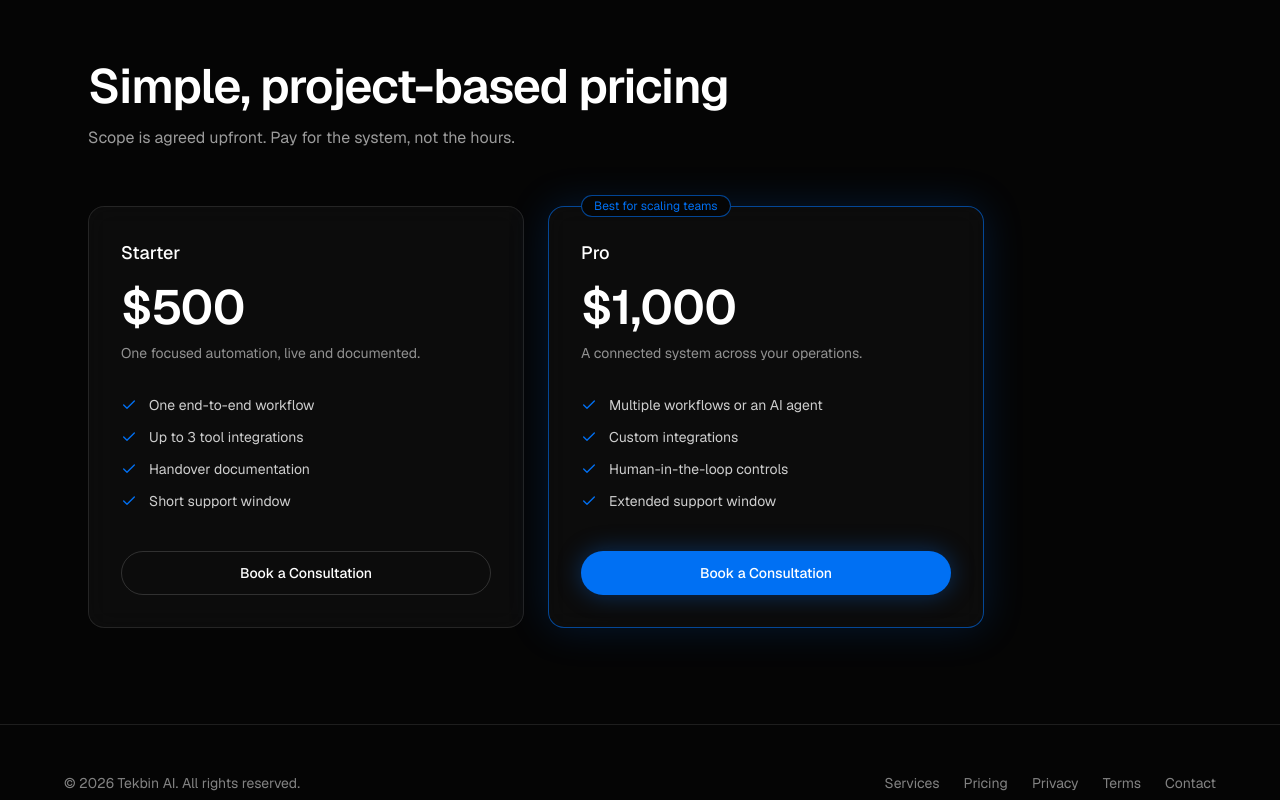
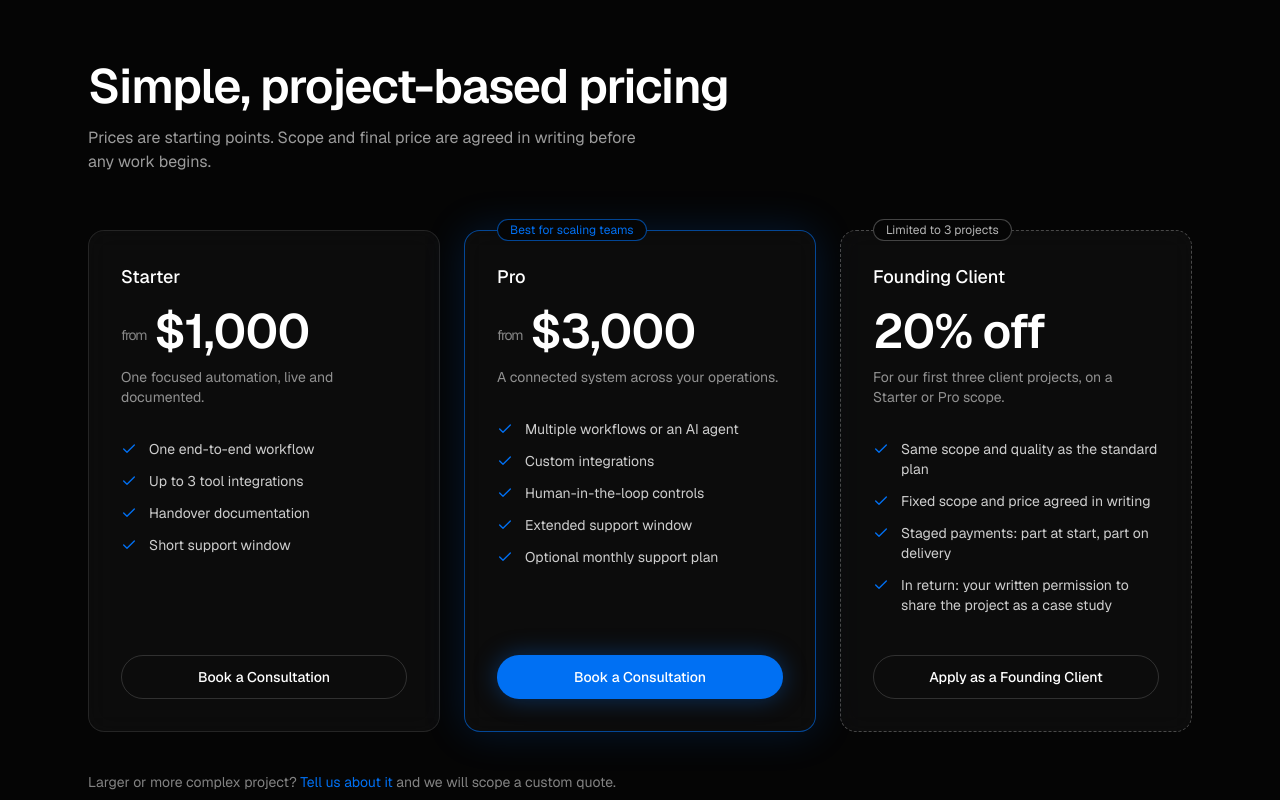
Before and after one commit to Alirubic360/tekbin-ai, a Next.js app: page / in a window 1280 px wide. Shown: the part 1860-2660 px from the top of the page. Built offline with nearby package versions, Linux system fonts and the light colour scheme; no server answers.

Commit message:
Update pricing (Starter from $1,000, Pro from $3,000), add Founding Client plan

```diff
--- a/components/Pricing.tsx
+++ b/components/Pricing.tsx
@@ -4,21 +4,44 @@ import Reveal from "@/components/Reveal";
 import { site } from "@/lib/site";
 import { cn } from "@/lib/utils";
 
-// Placeholder pricing — confirm real packages before launch.
+// Prices are starting points; final scope and price are agreed in writing.
+// NOTE: the Founding Client offer is limited to the first three client projects.
+// Remove or update it once those spots are taken so the page stays accurate.
 const plans = [
   {
     name: "Starter",
-    price: "$500",
+    price: "$1,000",
     blurb: "One focused automation, live and documented.",
     features: ["One end-to-end workflow", "Up to 3 tool integrations", "Handover documentation", "Short support window"],
     featured: false,
+    founding: false,
   },
   {
     name: "Pro",
-    price: "$1,000",
+    price: "$3,000",
     blurb: "A connected system across your operations.",
-    features: ["Multiple workflows or an AI agent", "Custom integrations", "Human-in-the-loop controls", "Extended support window"],
+    features: [
+      "Multiple workflows or an AI agent",
+      "Custom integrations",
+      "Human-in-the-loop controls",
+      "Extended support window",
+      "Optional monthly support plan",
+    ],
     featured: true,
+    founding: false,
+  },
+  {
+    name: "Founding Client",
+    price: "20% off",
+    blurb: "For our first three client projects, on a Starter or Pro scope.",
+    features: [
+      "Same scope and quality as the standard plan",
+      "Fixed scope and price agreed in writing",
+      "Staged payments: part at start, part on delivery",
+      "In return: your written permission to share the project as a case study",
+    ],
+    featured: false,
+    founding: true,
   },
 ];
 
@@ -27,19 +50,35 @@ export default function Pricing() {
     <section id="pricing" className="mx-auto max-w-6xl scroll-mt-20 px-6 py-24">
       <Reveal>
         <h2 className="text-3xl font-semibold tracking-tight md:text-5xl">Simple, project-based pricing</h2>
-        <p className="mt-4 max-w-xl text-white/60">Scope is agreed upfront. Pay for the system, not the hours.</p>
+        <p className="mt-4 max-w-xl text-white/60">
+          Prices are starting points. Scope and final price are agreed in writing before any work begins.
+        </p>
       </Reveal>
-      <div className="mt-14 grid max-w-4xl gap-6 md:grid-cols-2">
+      <div className="mt-14 grid gap-6 md:grid-cols-3">
         {plans.map((p, i) => (
           <Reveal key={p.name} delay={i * 0.08}>
-            <div className={cn("glass-card relative flex h-full flex-col p-8", p.featured && "border-accent/60 shadow-[0_0_40px_rgba(0,112,243,0.18)]")}>
+            <div
+              className={cn(
+                "glass-card relative flex h-full flex-col p-8",
+                p.featured && "border-accent/60 shadow-[0_0_40px_rgba(0,112,243,0.18)]",
+                p.founding && "border-dashed border-white/25"
+              )}
+            >
               {p.featured && (
                 <span className="absolute -top-3 left-8 rounded-full border border-accent/60 bg-background px-3 py-0.5 text-xs text-accent">
                   Best for scaling teams
                 </span>
               )}
+              {p.founding && (
+                <span className="absolute -top-3 left-8 rounded-full border border-white/25 bg-background px-3 py-0.5 text-xs text-white/70">
+                  Limited to 3 projects
+                </span>
+              )}
               <h3 className="text-lg font-medium">{p.name}</h3>
-              <p className="mt-4 text-5xl font-semibold tracking-tight">{p.price}</p>
+              <p className="mt-4 text-5xl font-semibold tracking-tight">
+                {!p.founding && <span className="mr-2 align-middle text-sm font-normal text-white/50">from</span>}
+                {p.price}
+              </p>
               <p className="mt-3 text-sm text-white/55">{p.blurb}</p>
               <ul className="mt-8 flex-1 space-y-3 text-sm text-white/80">
                 {p.features.map((f) => (
@@ -50,12 +89,21 @@ export default function Pricing() {
                 ))}
               </ul>
               <Button asChild variant={p.featured ? "default" : "outline"} className="mt-10">
-                <a href={site.bookingUrl}>Book a Consultation</a>
+                <a href={site.bookingUrl}>{p.founding ? "Apply as a Founding Client" : "Book a Consultation"}</a>
               </Button>
             </div>
           </Reveal>
         ))}
       </div>
+      <Reveal delay={0.1}>
+        <p className="mt-10 text-sm text-white/50">
+          Larger or more complex project?{" "}
+          <a href={site.bookingUrl} className="text-accent hover:underline">
+            Tell us about it
+          </a>{" "}
+          and we will scope a custom quote.
+        </p>
+      </Reveal>
     </section>
   );
 }
```
Also changed, not shown: 1 other file (tests, documents, lock files or other folders).
